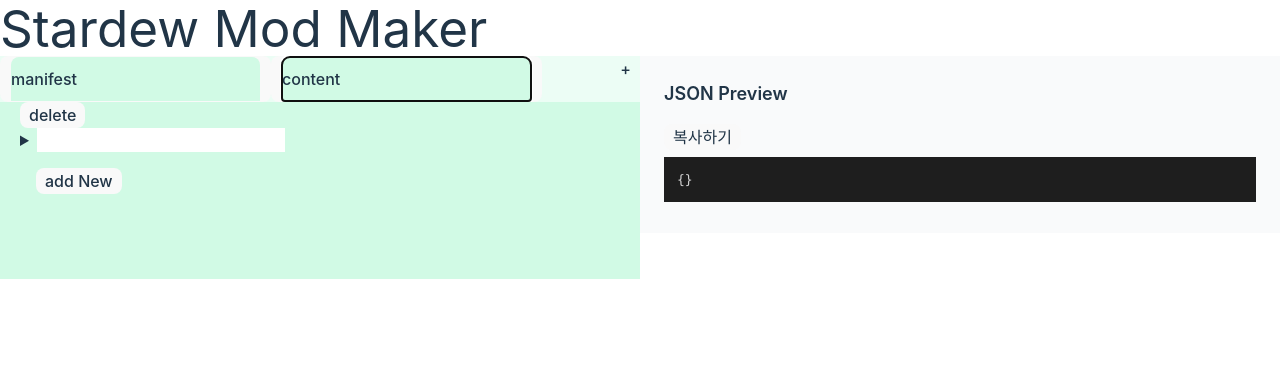
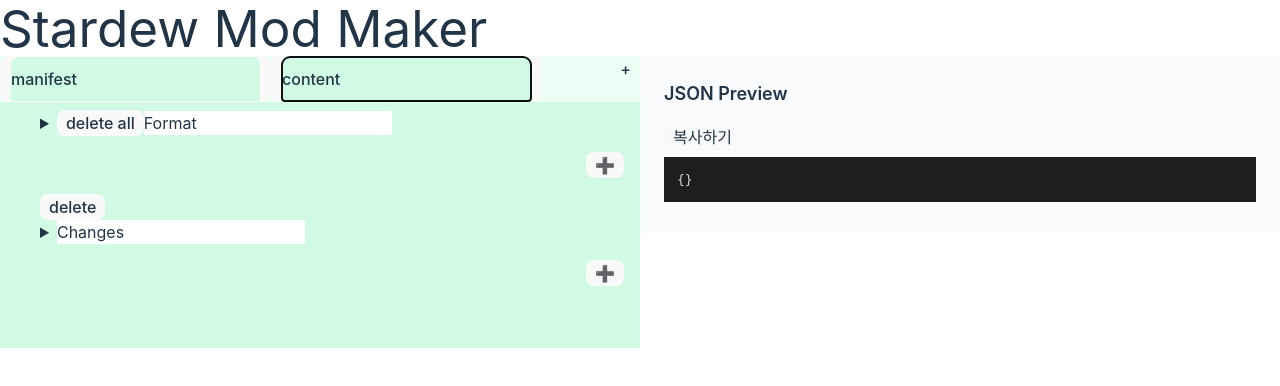
Before and after one commit to Sleepingoff/stardewmodmaker, a React (Vite) app: page / in a window 1280 px wide. Both pictures are taken after a click on the button 406 px from the left and 79 px from the top of the page. Shown: the top 386 px of the page. Built offline with nearby package versions, Linux system fonts and the light colour scheme.

Commit message:
bug: add text input

```diff
--- a/src/components/DynamicButton.tsx
+++ b/src/components/DynamicButton.tsx
@@ -4,31 +4,34 @@
   SetStateAction,
   useState,
 } from "react";
+import { NewType } from "../type/types";
 
 const DynamicButton = ({
+  id,
   type,
   setNewInputType,
 }: {
+  id: number;
   type: string[];
-  setNewInputType: Dispatch<SetStateAction<string>>;
+  setNewInputType: Dispatch<SetStateAction<NewType>>;
 }) => {
   const [IsClickAddNew, setIsClickAddNew] = useState(false);
 
   const handleClickAddNew: MouseEventHandler = (e) => {
     e.stopPropagation();
     setIsClickAddNew((prev) => !prev);
-    setNewInputType((prev) => "");
+    setNewInputType((prev) => ({ target: "", id }));
   };
 
   const handleClickType: MouseEventHandler = (e) => {
     e.stopPropagation();
     const target = e.target as HTMLButtonElement;
     if (!target?.id) return;
-    setNewInputType((prev) => target.id);
+    setNewInputType((prev) => ({ target: target.id, id }));
   };
   return (
-    <div className="p-4">
-      <button onClick={handleClickAddNew}>add New</button>
+    <div className="p-4 ml-auto mr-5 w-fit">
+      <button onClick={handleClickAddNew}>➕</button>
       {IsClickAddNew && (
         <>
           {type.map((t) => (
--- a/src/components/FormatValue.tsx
+++ b/src/components/FormatValue.tsx
@@ -3,117 +3,146 @@
   Dispatch,
   MouseEventHandler,
   SetStateAction,
+  useContext,
   useEffect,
   useState,
 } from "react";
 import DynamicButton from "./DynamicButton";
-type Types = Array<string | Types>;
+import { FormatContext } from "../hooks/context";
+import { Input, Inputs, NewType, Types, Value } from "../type/types";
 interface FormatType {
-  types: Types;
   separator: string;
   beforeInputs?: string;
   afterInputs?: string;
-  inputs: Types;
+  inputs: Input;
+  disabled?: boolean;
+  addInputs: Dispatch<SetStateAction<Inputs>>;
+  addTypes: Dispatch<SetStateAction<Types>>;
+}
+interface FormatArrayType {
+  beforeInputs?: string;
+  afterInputs: string;
+  separator: string;
+  parent: Input;
+  inputs: Inputs;
+  addInputs: Dispatch<SetStateAction<Inputs>>;
+  addTypes: Dispatch<SetStateAction<Types>>;
 }
 
+interface FormatStartType {
+  separator: string;
+  beforeInputs?: string;
+  afterInputs?: string;
+  inputs: Inputs;
+  setType: Dispatch<SetStateAction<Types>>;
+}
 const FormatValue = ({
-  types,
   beforeInputs,
   afterInputs,
   separator,
   inputs,
+  addInputs,
+  addTypes,
 }: FormatType) => {
+  const { value, setter } = useContext(FormatContext);
   const handleDeleteKey: MouseEventHandler = (e) => {
     const target = e.target as HTMLButtonElement;
   };
+  const [currentInputs, setCurrentInputs] = useState<Inputs>(inputs!.value);
+  const [currentTypes, setCurrentTypes] = useState<Types>(inputs!.type);
+
+  const [type, setNewInputType] = useState<NewType>({
+    target: "",
+    id: inputs.id,
+  });
+  useEffect(() => {
+    if (!type.target) return;
+    const newType = type.target == "object" ? [["text"]] : [type.target];
+    const newInputs = {
+      id: (inputs.id + new Date().getSeconds()) * 100,
+      key: "test",
+      value: [
+        {
+          id: (inputs.id + new Date().getSeconds()) * 1000,
+          key: "test",
+          value: [],
+          type: ["text"],
+          defaultValue: "",
+        },
+      ],
+      type: newType as Types,
+    };
+
+    setCurrentInputs((prev) => [...prev, newInputs]);
+    setNewInputType((prev) => ({ ...prev, target: "" }));
+  }, [type]);
 
   useEffect(() => {
-    //types와 inputs의 길이 차이에 대한 예외처리
-    if (types.length == inputs.length) return;
-    if (types.length < inputs.length) {
-      console.log(
-        `types의 길이가 ${
-          inputs.length - types.length
-        }만큼 부족합니다. 임의로 마지막 type으로 지정합니다.`
-      );
-      inputs.forEach((input, idx) => {
-        if (types.length - idx <= 0) types[idx] = types[types.length - 1];
-      });
-    } else {
-      console.log(
-        `types의 길이가 ${
-          types.length - inputs.length
-        }만큼 많습니다. 임의로 type에 따라 inputs를 늘립니다.`
-      );
-      types.forEach((_, idx) => {
-        if (idx >= inputs.length) inputs.push("");
-      });
-    }
-  }, [inputs]);
+    setCurrentTypes((prev) => currentInputs.map((inp) => inp.type).flat());
+  }, [currentInputs]);
+
   return (
-    <div key={inputs.join("")}>
+    <div key={inputs.id} id={inputs.id + ""}>
       {beforeInputs}
-      {inputs.map((input, idx) => {
-        if (Array.isArray(types[idx]) && Array.isArray(input)) {
-          {
-            ("{");
-          }
-          return types[idx].map((type, inx) => (
-            <FormatValue
-              key={idx + separator + inx}
-              types={[type]}
-              separator={separator}
-              afterInputs=","
-              inputs={input as Types}
+
+      {currentInputs.length > 0 ? (
+        inputs.type.map((t, idx) => {
+          if (Array.isArray(t)) {
+            return t.map((y, inx) => (
+              <FormatArray
+                key={idx + "" + inx}
+                parent={inputs}
+                addInputs={setCurrentInputs}
+                addTypes={setCurrentTypes}
+                separator={","}
+                beforeInputs="{"
+                afterInputs="}"
+                inputs={currentInputs}
               />
             ));
-          {
-            ("}");
-          }
-        } else if (types[idx] == "array") {
+          } else if (t == "array") {
             return (
               <FormatArray
-              key={input as string}
-              types={[]}
+                key={idx + separator}
+                parent={inputs}
+                addInputs={setCurrentInputs}
+                addTypes={setCurrentTypes}
                 separator={","}
                 beforeInputs="["
                 afterInputs="]"
-              inputs={[input]}
-            />
-          );
-        } else {
-          return (
-            <Format
-              key={idx}
-              separator={idx <= inputs.length - 1 ? separator : ""}
-              currentKey={input as string}
+                inputs={inputs.value}
               />
             );
           }
-      })}
+        })
+      ) : (
+        <Format inputs={inputs} />
+      )}
+
       {afterInputs}
+      <DynamicButton
+        id={inputs.id}
+        type={["text", "object", "array"]}
+        setNewInputType={setNewInputType}
+      />
     </div>
   );
 };
 
 const FormatArray = ({
-  types,
   beforeInputs,
   afterInputs,
   separator,
-  inputs,
-}: FormatType) => {
-  const [type, setNewInputType] = useState<string>("");
-  const [currentTypes, setTypes] = useState<Types>(types);
-  const [key, setKey] = useState<string>(inputs[0] as string);
+  parent,
+  inputs: values,
+  addInputs,
+  addTypes,
+}: FormatArrayType) => {
+  const [key, setKey] = useState<string>(parent.key);
   const handleDeleteKey: MouseEventHandler = (e) => {
     const target = e.target as HTMLButtonElement;
   };
 
-  useEffect(() => {
-    if (!type) return;
-    setTypes((prev) => [...prev, type == "object" ? [] : type]);
-  }, [type]);
   return (
     <div className="w-full ml-5">
       <button id="" onClick={handleDeleteKey}>
@@ -128,126 +157,113 @@
           />
         </summary>
         {beforeInputs}
-        {currentTypes.map((type, inx) => {
-          if (Array.isArray(type)) {
+        {values.map((value, inx) => {
           return (
-              <div key={inx + "" + new Date()}>
             <FormatValue
-                  types={[type]}
-                  separator={separator}
-                  beforeInputs="{"
-                  afterInputs="},"
-                  inputs={[inx + ""]}
-                />
-              </div>
-            );
-          } else {
-            return (
-              <div key={inx + "" + new Date()}>
-                <FormatValue
-                  types={[type]}
+              addTypes={addTypes}
+              key={inx + "" + new Date()}
+              addInputs={addInputs}
               separator={separator}
               afterInputs=","
-                  inputs={[inx + ""]}
+              inputs={value}
             />
-              </div>
           );
-          }
         })}
-        <DynamicButton
-          type={["text", "object", "array"]}
-          setNewInputType={setNewInputType}
-        />
         {afterInputs}
       </details>
     </div>
   );
 };
 
-const FormatKey = ({
-  types,
+const FormatStart = ({
   beforeInputs,
   afterInputs,
   separator,
   inputs,
-}: FormatType) => {
-  const [key, setKey] = useState<string>("");
-  const [type, setNewInputType] = useState<string>("");
-  const [currentTypes, setTypes] = useState<Types>(types);
-  const handleDeleteKey: MouseEventHandler = (e) => {
-    const target = e.target as HTMLButtonElement;
-  };
-  const handleClickAddSeparator: MouseEventHandler = () => {
-    setTypes((prev) => [...prev, ""]);
-  };
-  useEffect(() => {
-    if (!type) return;
-    setTypes((prev) => [...prev, type == "object" ? [] : type]);
-  }, [type]);
+  setType,
+}: FormatStartType) => {
+  const { value, setter } = useContext(FormatContext);
 
   return (
     <div className="w-full ml-5">
-      <button id="" onClick={handleDeleteKey}>
-        delete
-      </button>
-      <details>
-        <summary>
-          <input
-            type="text"
-            value={key}
-            onChange={(e) => setKey(e.target.value)}
-          />
-        </summary>
+      {inputs.map((input) => (
         <FormatValue
-          inputs={inputs}
-          types={currentTypes}
+          addTypes={setType}
+          addInputs={setter}
+          key={input.id}
+          inputs={input}
           separator={separator}
           afterInputs={afterInputs}
           beforeInputs={beforeInputs}
         />
-      </details>
-      <DynamicButton
-        type={["text", "object", "array"]}
-        setNewInputType={setNewInputType}
-      />
+      ))}
     </div>
   );
 };
+
 const Format = ({
-  separator,
-  currentKey,
+  // currentKey,
+  inputs,
   disabled,
 }: {
-  separator?: string;
-  currentKey: string;
+  // currentKey: string;
+  inputs: Input;
   disabled?: boolean;
 }) => {
-  const [key, setKey] = useState<string>(currentKey);
-  const [sep, setInput] = useState<string>("");
-  const [inputs, setInputs] = useState<string[]>([""]);
+  // const { value: key, setter: setKey } = useContext(FormatContext);
+  const [key, setKey] = useState<string>(inputs.key);
+  const [sep, setSep] = useState<string>("");
+  const [id, setId] = useState<string>("");
+  const [value, setValue] = useState<{
+    [x: string]: string;
+  }>({ 0: inputs.defaultValue ?? "" });
+  const [values, setValues] = useState<{
+    [x: string]: string | number;
+  }>({});
   const handleDeleteKey: MouseEventHandler = (e) => {
     const target = e.target as HTMLButtonElement;
   };
   const handleChangeSep: ChangeEventHandler<HTMLInputElement> = (e) => {
     const target = e.target as HTMLInputElement;
-    setInput(target.value);
+    setSep(target.value);
   };
   const handleClickAddSeparator: MouseEventHandler = () => {
-    setInputs((prev) => [...prev, ""]);
+    const lastIndex = Object.values(values).length;
+    setValues((prev) => ({
+      ...prev,
+      [lastIndex]: {
+        id: inputs.id,
+        key: key,
+        value: "",
+      },
+    }));
   };
+  useEffect(() => {
+    if (!key) return;
+    const currentValue = (sep ?? "") + Object.values(value).join(sep ?? "");
+    const newValue = {
+      id: inputs.id,
+      key: key,
+      value: currentValue,
+    };
+    setValues((prev) => ({ ...prev, [+id]: newValue }));
+  }, [value, key, sep]);
+
+  useEffect(() => {
+    // if (!setter) return;
+    // setter(values);
+  }, [values]);
+
   const handleChangeInputs: ChangeEventHandler<HTMLInputElement> = (e) => {
     const target = e.target as HTMLInputElement;
-    setInputs((prev) =>
-      prev.map((p, idx) => {
-        if (idx == +target.id) {
-          return target.value;
-        }
-        return p;
-      })
-    );
+    setId((prev) => target.id);
+    setValue((prev) => ({
+      ...prev,
+      [target.id]: target.value,
+    }));
   };
   return (
-    <div className="w-full ml-5">
+    <div className="w-full ml-5" id={inputs.id + ""}>
       <details>
         <summary>
           <button id="" className="mt-2" onClick={handleDeleteKey}>
@@ -257,17 +273,17 @@
             type="text"
             value={key}
             onChange={(e) => setKey(e.target.value)}
-            disabled={disabled}
           />
         </summary>{" "}
-        {inputs.map((input, idx) => {
+        {Object.values(values).map((input, idx) => {
           return (
-            <div key={input + idx}>
+            <div key={inputs.id + "" + idx * 1000}>
               {!!sep && sep}
               <input
+                id={idx + ""}
                 className="w-full"
-                type={typeof input == "string" ? "text" : typeof input}
-                value={input}
+                type="text"
+                value={value[idx] ?? ""}
                 onChange={handleChangeInputs}
               />
             </div>
@@ -286,4 +302,4 @@
     </div>
   );
 };
-export { FormatValue, FormatKey };
+export default FormatStart;
--- a/src/components/Tabs/ContentTab.tsx
+++ b/src/components/Tabs/ContentTab.tsx
@@ -1,23 +1,67 @@
-import { ChangeEventHandler, MouseEventHandler, useState } from "react";
+import {
+  ChangeEventHandler,
+  MouseEventHandler,
+  useContext,
+  useEffect,
+  useState,
+} from "react";
 import DynamicButton from "../DynamicButton";
-import { FormatKey, FormatValue } from "../FormatValue";
-
-type Types = Array<string | Types>;
+import FormatStart from "../FormatValue";
+import { FormatContext, InputContext } from "../../hooks/context";
+import { Input, Inputs, Types } from "../../type/types";
 
 const ContentTab = () => {
-  const [types, setTypes] = useState<Types>(["text", "array"]);
+  const { setter } = useContext(InputContext);
+
   //훅
-  const [inputs, setInputs] = useState<Types>(["Format", "Changes"]);
+  const [inputs, setInputs] = useState<Inputs>([
+    {
+      key: "Format",
+      id: 0,
+      value: [],
+      type: ["text"],
+      defaultValue: "2.4.0",
+    },
+    {
+      key: "Changes",
+      value: [
+        {
+          id: 2,
+          key: "0",
+          value: [
+            {
+              id: 3,
+              key: "Actions",
+              value: [],
+              defaultValue: "Load",
+              type: ["text"],
+            },
+          ],
+          type: [["text"]],
+          defaultValue: "Load",
+        },
+      ],
+      id: 1,
+      type: ["array"],
+    },
+  ]);
+  //   useEffect(() => {
+  //     if (!setter) return;
+
+  //     setter((prev) => ({
+  //       ...prev,
+  //       content: inputs,
+  //     }));
+  //   }, [inputs, setter]);
+  const [type, setType] = useState<Types>(
+    inputs.map((v: Input) => v.type).flat()
+  );
 
   return (
     <section>
-      <FormatKey
-        types={types}
-        beforeInputs="{"
-        afterInputs="}"
-        separator=","
-        inputs={inputs}
-      />
+      <FormatContext.Provider value={{ value: inputs, setter: setInputs }}>
+        <FormatStart separator="," inputs={inputs} setType={setType} />
+      </FormatContext.Provider>
     </section>
   );
 };
--- a/src/type/context.ts
+++ b/src/type/context.ts
@@ -14,3 +14,7 @@
 export type InputValue = {
   [key: string]: object;
 };
+
+export type FormatContextValue = {
+  [key: string]: FormatContextValue | any;
+};
--- /dev/null
+++ b/src/type/types.ts
@@ -0,0 +1,11 @@
+export type Types = Array<string | Types>;
+export type Inputs = Array<Input>;
+export type Input = {
+  id: number;
+  type: Types;
+  value: Inputs;
+  key: string;
+  defaultValue?: string;
+};
+export type Value = Input | Inputs;
+export type NewType = { [key: string]: string | number };
```
Also changed, not shown: src/hooks/context.ts (+7 -1 lines). Lines whose indentation alone changed are shown as unchanged.
